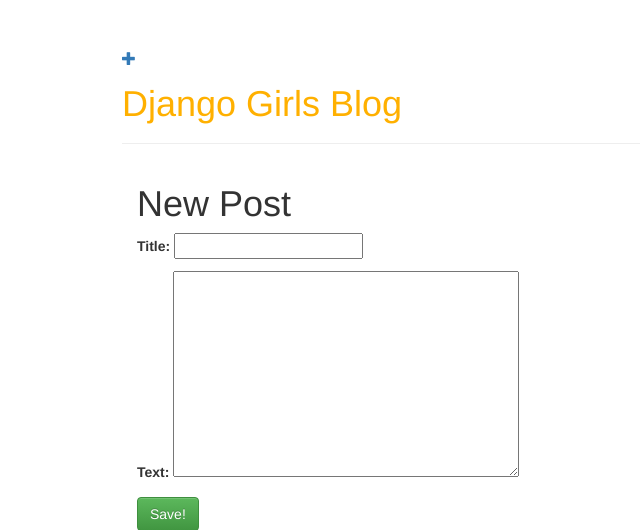
After one commit to glenjamin/djangogirls-tutorial, a Django app: page /post/new/ in a window 1280 px wide; the page is wider, and only the part inside the window is pictured. The commit adds this page. Shown: the top 530 px of that part, without its empty margins (148-788 px from the left). Run offline with Django 3.2, Linux system fonts and the light colour scheme; some libraries are stand-ins or nearby versions.

Commit message:
Adding page

```diff
--- /dev/null
+++ b/blog/forms.py
@@ -0,0 +1,8 @@
+from django import forms
+from .models import Post
+
+class PostForm(forms.ModelForm):
+
+    class Meta:
+        model = Post
+        fields = ('title', 'text',)
--- a/blog/templates/blog/base.html
+++ b/blog/templates/blog/base.html
@@ -8,6 +8,9 @@
     </head>
     <body>
         <div class="page-header">
+            <a href="{% url 'post_new' %}" class="top-menu">
+              <span class="glyphicon glyphicon-plus"></span>
+            </a>
             <h1><a href="/">Django Girls Blog</a></h1>
         </div>
         <div class="content container">
--- /dev/null
+++ b/blog/templates/blog/post_edit.html
@@ -0,0 +1,10 @@
+{% extends 'blog/base.html' %}
+
+{% block content %}
+  <h1>New Post</h1>
+  <form method="POST" action="">
+    {% csrf_token %}
+    {{ form.as_p }}
+    <button type="submit" class="save btn btn-success">Save!</button>
+  </form>
+{% endblock %}
--- a/blog/urls.py
+++ b/blog/urls.py
@@ -2,6 +2,7 @@
 from . import views
 
 urlpatterns = [
+    url(r'^$', views.post_list, name='post_list'),
     url(r'^post/(?P<pk>[0-9]+)/$', views.post_detail, name='post_detail'),
-    url(r'^$', views.post_list, name='post_list')
+    url(r'^post/new/$', views.post_new, name='post_new')
 ]
--- a/blog/views.py
+++ b/blog/views.py
@@ -1,6 +1,8 @@
-from django.shortcuts import render, get_object_or_404
+from django.shortcuts import render, redirect, get_object_or_404
 from django.utils import timezone
+
 from .models import Post
+from .forms import PostForm
 
 # Create your views here.
 def post_list(request):
@@ -12,3 +14,16 @@
 def post_detail(request, pk):
     post = get_object_or_404(Post, pk=pk)
     return render(request, 'blog/post_detail.html', {'post': post})
+
+def post_new(request):
+    if request.method == "POST":
+        form = PostForm(request.POST)
+        if form.is_valid():
+            post = form.save(commit=False)
+            post.author = request.user
+            post.published_date = timezone.now()
+            post.save()
+            return redirect('post_detail', pk=post.pk)
+    else:
+        form = PostForm()
+    return render(request, 'blog/post_edit.html', {'form': form})
```
